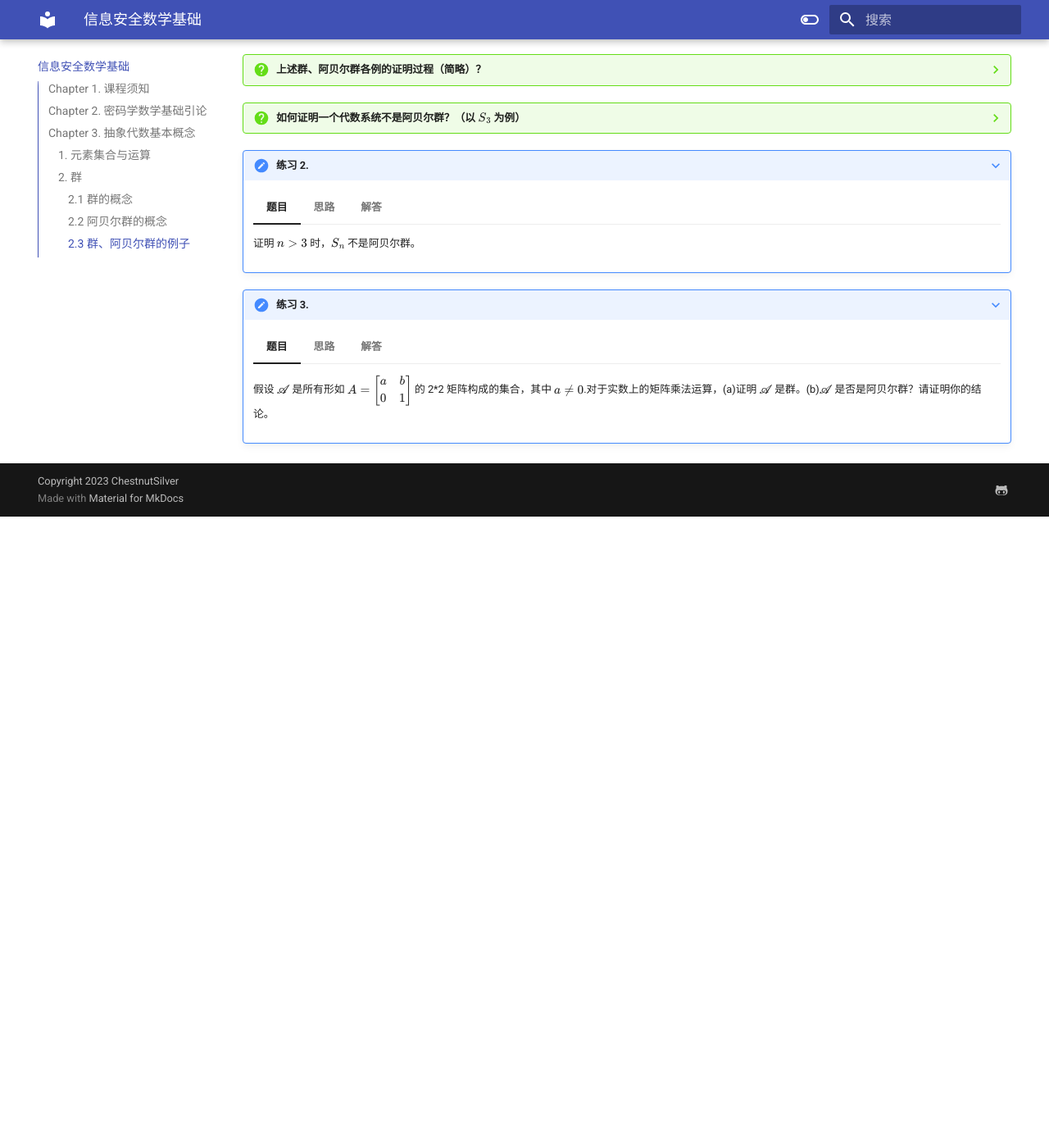
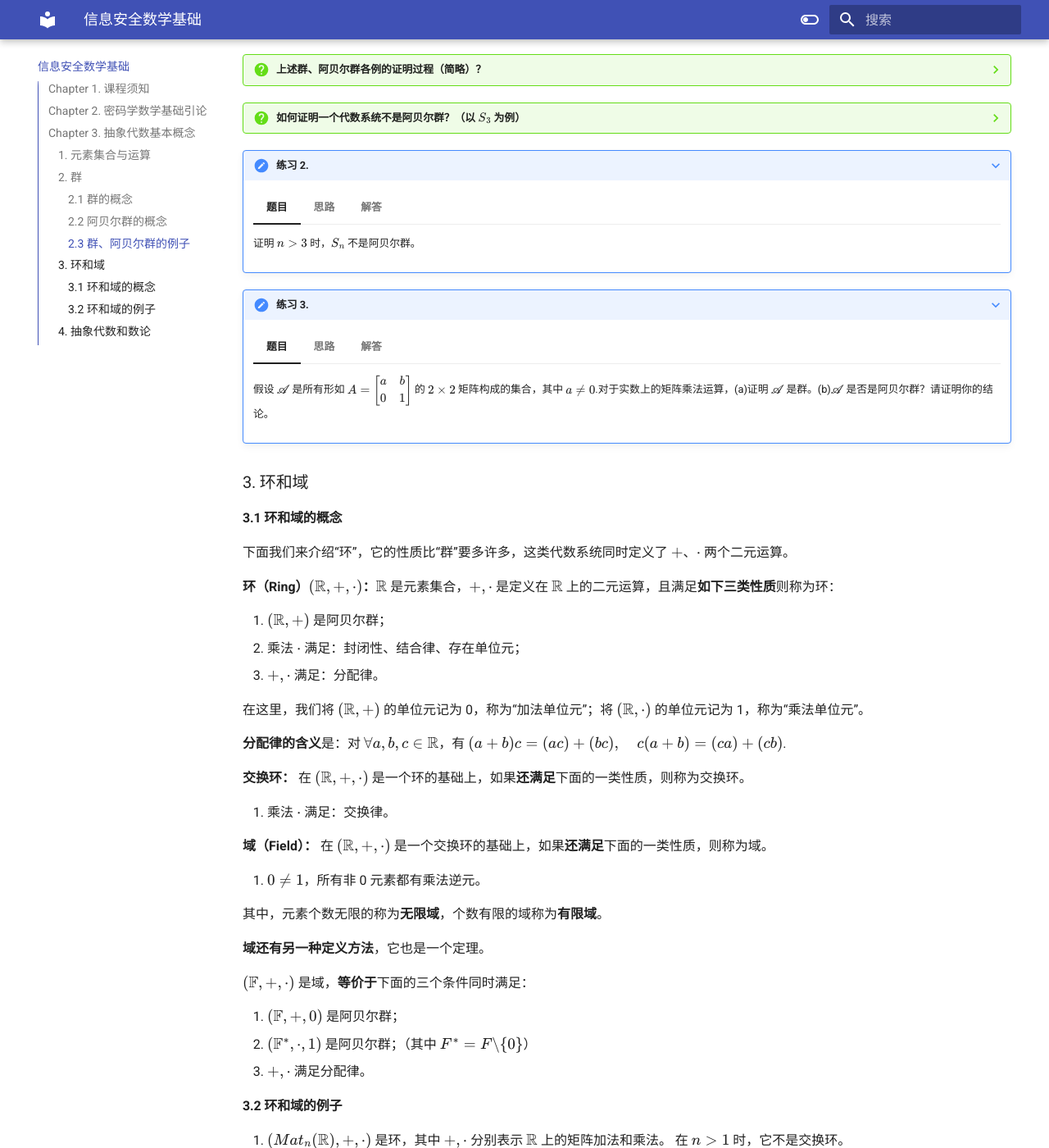
Before and after one commit to ChestnutSilver/TJIS-My-Helloworld, an MkDocs documentation site: the page built from docs/信息安全数学基础.md, in a window 1280 px wide and 1400 px high, scrolled down 3176 px. Shown: the whole window at 82% size. Built offline with MkDocs 1.6.1 and Material for MkDocs 9.7.7, drawn with Linux system fonts in a browser that asks for light colours; before the commit the page ends 3806 px from its top, so only the background shows below that; some of the changed text lies outside the part shown.

Commit message:
信息安全数学基础更新至第三节

```diff
--- a/docs/信息安全数学基础.md
+++ b/docs/信息安全数学基础.md
@@ -56,7 +56,7 @@
 
 在学习这一节的过程中，我们将会**定义许多运算**，这些运算通常用运算符（ +、 · ）等表示。
 
-**注意！不要把这些下意识地想象成加法和乘法，而要注意对运算符的具体定义。**
+**注意！不要把这些下意识地想象成整数加法和乘法，而要注意对运算符的具体定义。**
 
 我们还会定义执行运算的**元素集合**，在整数加法中，元素集合是所有整数；但在我们的定义中，元素集合可能是所有奇数、所有偶数、R 上的所有 n\*n 矩阵、R 上的所有 n\*n 可逆矩阵……可能的定义有很多很多，不要直接想象成全体整数。
 
@@ -164,8 +164,8 @@
 1. $(\Bbb Z, + )$：是阿贝尔群。$\Bbb Z$ 表示整数集合 $\Bbb Z=\{…,-2,-1,0,1,2,…\}$，$+$ 表示定义在其上的加法运算。
 2. $(\Bbb Z_{n}, + )$：是阿贝尔群。$\Bbb Z_{n}$ 表示比 $n$ 小的非负整数集合（例：$\Bbb Z_{4}=\{0,1,2,3\}$），$+$ 表示 **$mod\ n$ 加法运算**，即：$a+b$ 表示 $(a+b) mod\ n$，注意这里是在 $\Bbb Z$ 上的 $+$ 运算。
 3. $(\Bbb Z^{*}_{n}, · )$：是阿贝尔群。$\Bbb Z^{*}_{n}=\{x\in \Bbb Z_{n} \mid x 与 n 互素\}$（例：$n=3,\Bbb Z^{*}_{3}=\{1,2\}$；$n=4,\Bbb Z^{*}_{4}=\{1,3\}$），$·$ 表示 $mod\ n$ 乘法运算，即：$a·b=(ab) mod\ n$。
-4. $Mat_{n}(\Bbb R)$ 关于矩阵加法运算：是阿贝尔群。$Mat_{n}(\Bbb R)$ 表示 $\Bbb R$ 上的所有 $n*n$ 矩阵的集合；单位元是全 0 矩阵 $0_{n*n}$。
-5. $GL(n,\Bbb R)$ 关于矩阵乘法运算：是群，但不是阿贝尔群。$GL(n,\Bbb R)$ 表示 $\Bbb R$ 上所有 $n*n$ 可逆矩阵的集合；单位元是单位矩阵 $I_{n*n}$；它是一个一般线性群。
+4. $Mat_{n}(\Bbb R)$ 关于矩阵加法运算：是阿贝尔群。$Mat_{n}(\Bbb R)$ 表示 $\Bbb R$ 上的所有 $n\times n$ 矩阵的集合；单位元是全 0 矩阵 $0_{n\times n}$。
+5. $GL(n,\Bbb R)$ 关于矩阵乘法运算：是群，但不是阿贝尔群。$GL(n,\Bbb R)$ 表示 $\Bbb R$ 上所有 $n\times n$ 可逆矩阵的集合；单位元是单位矩阵 $I_{n\times n}$；它是一个一般线性群。
 6. $S_{n}$ 关于映射合成运算：是群。设 $X$ 是**大小为 $n$** 的有限集合，记 $S_{n}=\{集合 X 上的所有置换\}$。其中：$S_{1}$，$S_{2}$ 是阿贝尔群，$S_{3}$ 不是阿贝尔群，当 $n>3$ 时，$S_{n}$ 不是阿贝尔群。
 
 ??? question "如何理解映射合成运算？"
@@ -314,17 +314,17 @@
 
     === "题目"
 
-        假设 $\mathscr A$ 是所有形如 $A=\begin{bmatrix} a & b \\ 0 & 1 \\ \end{bmatrix}$ 的 2*2 矩阵构成的集合，其中 $a\not=0$.对于实数上的矩阵乘法运算，(a)证明 $\mathscr A$ 是群。(b)$\mathscr A$ 是否是阿贝尔群？请证明你的结论。
+        假设 $\mathscr A$ 是所有形如 $A=\begin{bmatrix} a & b \\ 0 & 1 \\ \end{bmatrix}$ 的 $2\times 2$ 矩阵构成的集合，其中 $a\not=0$.对于实数上的矩阵乘法运算，(a)证明 $\mathscr A$ 是群。(b)$\mathscr A$ 是否是阿贝尔群？请证明你的结论。
 
     === "思路"
 
         看到这个形式，可以想到我们前面学到的：
 
-        $GL(n,\Bbb R)$ 关于矩阵乘法运算：是群，但不是阿贝尔群。$GL(n,\Bbb R)$ 表示 $\Bbb R$ 上所有 $n*n$ 可逆矩阵的集合；单位元是单位矩阵 $I_{n*n}$；它是一个一般线性群。
+        $GL(n,\Bbb R)$ 关于矩阵乘法运算：是群，但不是阿贝尔群。$GL(n,\Bbb R)$ 表示 $\Bbb R$ 上所有 $n\times n$ 可逆矩阵的集合；单位元是单位矩阵 $I_{n\times n}$；它是一个一般线性群。
 
-        它要求集合中的元素是 $n*n$ 可逆矩阵，而这道题目中的元素是形如 $A=\begin{bmatrix} a & b \\ 0 & 1 \\ \end{bmatrix}$ 的 2*2 矩阵。
+        它要求集合中的元素是 $n\times n$ 可逆矩阵，而这道题目中的元素是形如 $A=\begin{bmatrix} a & b \\ 0 & 1 \\ \end{bmatrix}$ 的 $2\times 2$ 矩阵。
 
-        回想一下线性代数的知识：我们可以用“行列式不等于零的矩阵可逆”的方法，计算行列式：$\begin{vmatrix} a & b \\ 0 & 1 \\ \end{vmatrix}=a-0=a$，又因为题目中说 $a\not=0$，所以它是一个 2*2 可逆矩阵的集合，根据前面学的结论，它是群，但不是阿贝尔群。
+        回想一下线性代数的知识：我们可以用“行列式不等于零的矩阵可逆”的方法，计算行列式：$\begin{vmatrix} a & b \\ 0 & 1 \\ \end{vmatrix}=a-0=a$，又因为题目中说 $a\not=0$，所以它是一个 $2\times 2$ 可逆矩阵的集合，根据前面学的结论，它是群，但不是阿贝尔群。
 
         得到了结论，我们如何证明呢？
 
@@ -393,3 +393,65 @@
         $\mathscr A$ 不是阿贝尔群。
 
         证毕。
+
+### 3. 环和域
+
+#### 3.1 环和域的概念
+
+下面我们来介绍“环”，它的性质比“群”要多许多，这类代数系统同时定义了 $+$、$\cdot$ 两个二元运算。
+
+**环（Ring）$(\Bbb R,+,\cdot)$：**$\Bbb R$ 是元素集合，$+,\cdot$ 是定义在 $\Bbb R$ 上的二元运算，且满足**如下三类性质**则称为环：
+
+1. $(\Bbb R,+)$ 是阿贝尔群；
+2. 乘法 $\cdot$ 满足：封闭性、结合律、存在单位元；
+3. $+,\cdot$ 满足：分配律。
+
+在这里，我们将 $(\Bbb R,+)$ 的单位元记为 0，称为“加法单位元”；将 $(\Bbb R,\cdot)$ 的单位元记为 1，称为“乘法单位元”。
+
+**分配律的含义**是：对 $\forall a,b,c\in\Bbb R$，有 $(a+b)c=(ac)+(bc),\quad c(a+b)=(ca)+(cb)$.
+
+**交换环：** 在 $(\Bbb R,+,\cdot)$ 是一个环的基础上，如果**还满足**下面的一类性质，则称为交换环。
+
+1. 乘法 $\cdot$ 满足：交换律。
+
+**域（Field）：** 在 $(\Bbb R,+,\cdot)$ 是一个交换环的基础上，如果**还满足**下面的一类性质，则称为域。
+
+1. $0\not=1$，所有非 0 元素都有乘法逆元。
+
+其中，元素个数无限的称为**无限域**，个数有限的域称为**有限域**。
+
+**域还有另一种定义方法**，它也是一个定理。
+
+$(\Bbb F,+,\cdot)$ 是域，**等价于**下面的三个条件同时满足：
+
+1. $(\Bbb F,+,0)$ 是阿贝尔群；
+2. $(\Bbb F^{*},\cdot,1)$ 是阿贝尔群；（其中 $F^{*}=F\backslash\{0\}$）
+3. $+,\cdot$ 满足分配律。
+
+#### 3.2 环和域的例子
+
+1. $(Mat_{n}(\Bbb R),+,\cdot)$ 是环，其中 $+,\cdot$ 分别表示 $\Bbb R$ 上的矩阵加法和乘法。
+   在 $n>1$ 时，它不是交换环。
+2. $(\Bbb Z, +,\cdot)$ 是交换环，但不是域。
+   原因：整数 $\Bbb Z$ 是一个交换环，但是由于不符合“所有非 0 元素都有乘法逆元”（例如：$2^{-1}=1/2,\quad 1/2\notin\Bbb Z)$，所以它不是一个域。
+3. $(\Bbb Z_{m}, +,\cdot)$ 是交换环，当且仅当 $m$ 为素数时是域。
+   在同余式部分会给出证明
+4. 实数域 $(\Bbb R,+,\cdot)$、有理数域 $(\Bbb Q,+,\cdot)$、复数域 $(\Bbb C,+,\cdot)$ 都是域。
+
+### 4. 抽象代数和数论
+
+这一小节简要了解就可以了。
+
+1. 由数论问题发展出抽象代数。
+
+   Galois 证明了方程次数 $\geq 5$ 时不存在根式求解公式。
+
+2. 数论问题为抽象代数提供具体的例子。
+
+   例如：
+
+   $(\Bbb Z_{n}, + )$：是阿贝尔群。$\Bbb Z_{n}$ 表示比 $n$ 小的非负整数集合，$+$ 表示 $mod\ n$ 加法运算。
+
+   $(\Bbb Z^{*}_{n}, · )$：是阿贝尔群。$\Bbb Z^{*}_{n}=\{x\in \Bbb Z_{n} \mid x 与 n 互素\}$，$·$ 表示 $mod\ n$ 乘法运算。当 $n$ 是素数时，它是循环群。
+
+   $(\Bbb Z_{p}, +,\cdot)$ 是域。其中 $p$ 为素数。
```
